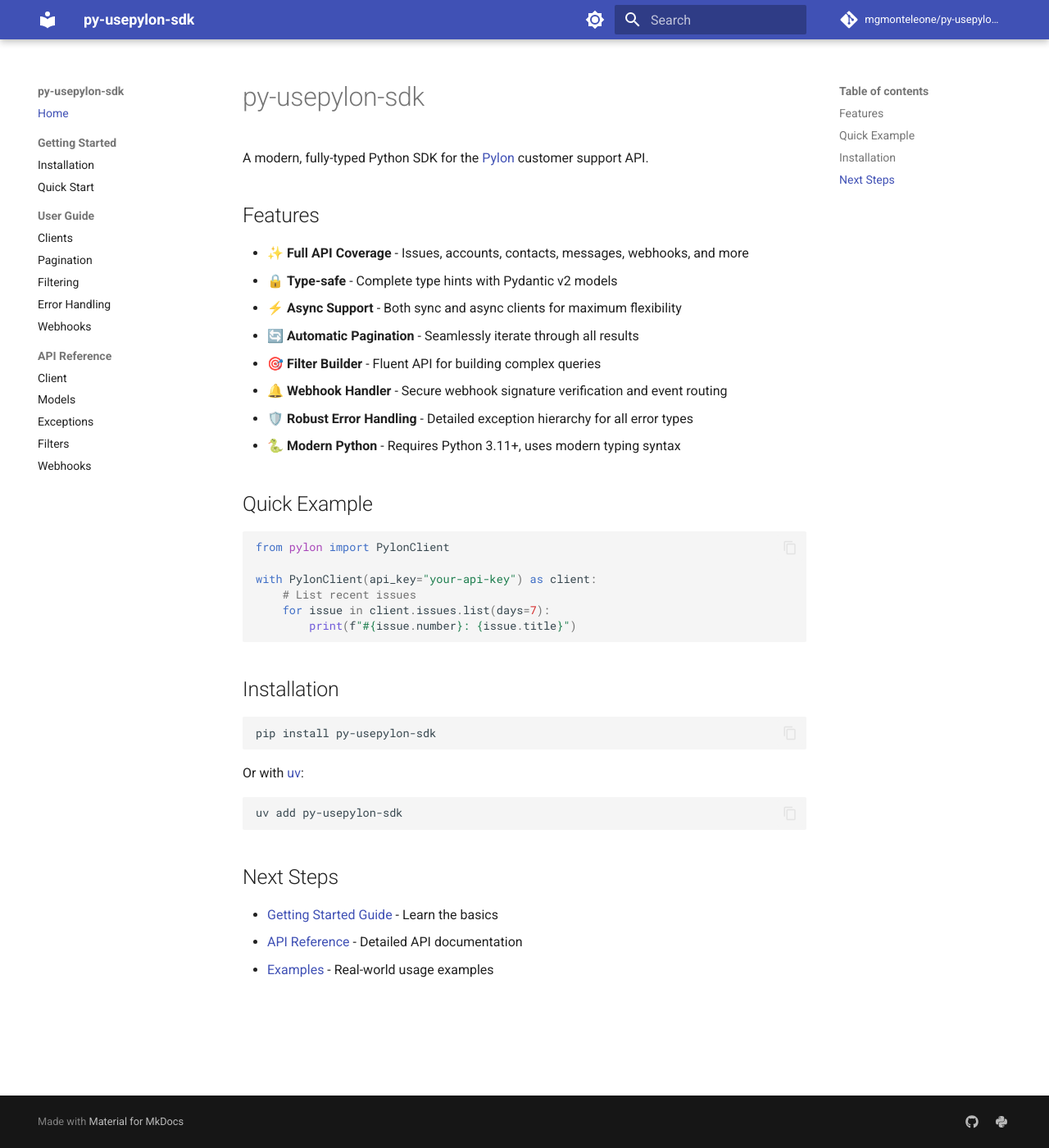
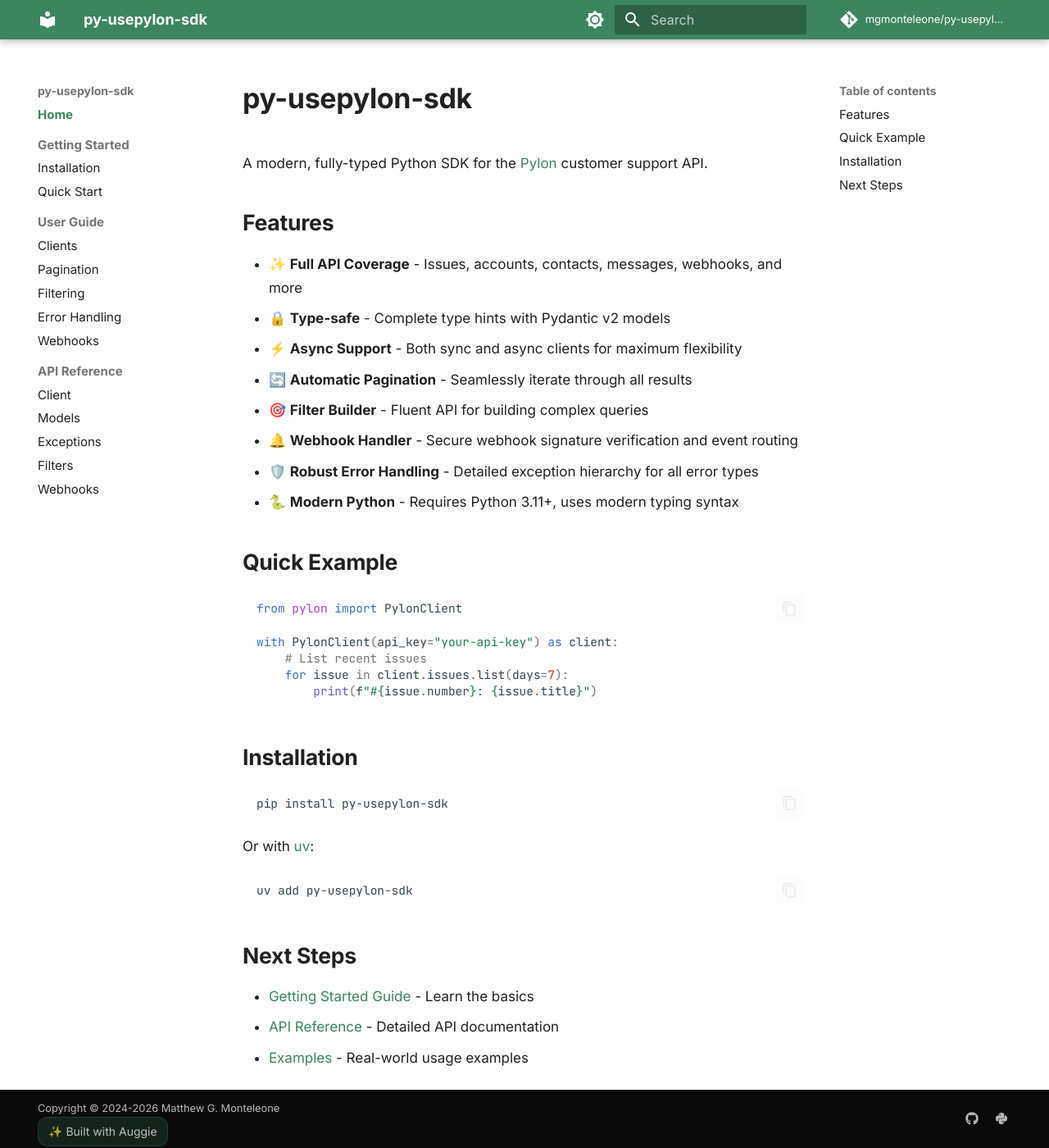
Before and after one commit to mgmonteleone/py-usepylon-sdk, an MkDocs documentation site: the page built from docs/index.md, in a window 1280 px wide and 1400 px high. Shown: the whole window at 82% size. Built offline with MkDocs 1.6.1 and Material for MkDocs 9.7.7, drawn with Linux system fonts in a browser that asks for light colours; comment, search, counter and statistics services are not loaded.

Commit message:
style: update MkDocs theme to match Augment documentation styling
- Change primary color from indigo to teal/green (#3D855E) matching Augment's brand
- Add custom CSS for clean typography and Augment-like aesthetics
- Add 'Built with Auggie' footer link with styled badge
- Add navigation.instant, navigation.tracking, search.suggest/highlight features
- Use Inter font for text and JetBrains Mono for code
- Add 'Built with Auggie' badge to README alongside other badges
- Add Documentation badge linking to GitHub Pages
- Disable default MkDocs generator footer

```diff
--- /dev/null
+++ b/docs/stylesheets/extra.css
@@ -0,0 +1,120 @@
+/* Custom styles to match Augment documentation aesthetics */
+
+/* Primary color override to match Augment's green/teal */
+:root {
+  --md-primary-fg-color: #3D855E;
+  --md-primary-fg-color--light: #4a9e6e;
+  --md-primary-fg-color--dark: #2d6847;
+  --md-accent-fg-color: #3D855E;
+}
+
+[data-md-color-scheme="slate"] {
+  --md-primary-fg-color: #4a9e6e;
+  --md-accent-fg-color: #4a9e6e;
+}
+
+/* Clean typography */
+.md-typeset {
+  font-size: 0.85rem;
+  line-height: 1.7;
+}
+
+.md-typeset h1 {
+  font-weight: 600;
+  color: var(--md-default-fg-color);
+}
+
+.md-typeset h2 {
+  font-weight: 600;
+  margin-top: 1.5em;
+}
+
+/* Code blocks styling */
+.md-typeset code {
+  background-color: rgba(61, 133, 94, 0.1);
+  color: #3D855E;
+  padding: 0.1em 0.4em;
+  border-radius: 4px;
+}
+
+[data-md-color-scheme="slate"] .md-typeset code {
+  background-color: rgba(74, 158, 110, 0.15);
+  color: #4a9e6e;
+}
+
+.md-typeset pre > code {
+  background-color: transparent;
+  color: inherit;
+}
+
+/* Navigation styling */
+.md-nav__link {
+  font-size: 0.75rem;
+}
+
+.md-nav__item--active > .md-nav__link {
+  color: var(--md-primary-fg-color);
+  font-weight: 600;
+}
+
+/* Footer styling */
+.md-footer {
+  background-color: #0a0a0a;
+}
+
+.md-footer-meta {
+  background-color: #0a0a0a;
+}
+
+/* Built with Auggie badge in footer */
+.md-footer-copyright {
+  display: flex;
+  flex-direction: column;
+  align-items: flex-start;
+  gap: 0.5rem;
+}
+
+.built-with-auggie {
+  display: inline-flex;
+  align-items: center;
+  gap: 0.4rem;
+  font-size: 0.7rem;
+  color: rgba(255, 255, 255, 0.7);
+  padding: 0.25rem 0.6rem;
+  background-color: rgba(61, 133, 94, 0.2);
+  border-radius: 12px;
+  border: 1px solid rgba(61, 133, 94, 0.3);
+  text-decoration: none;
+  transition: all 0.2s ease;
+}
+
+.built-with-auggie:hover {
+  background-color: rgba(61, 133, 94, 0.3);
+  color: rgba(255, 255, 255, 0.9);
+}
+
+/* Admonition styling */
+.md-typeset .admonition,
+.md-typeset details {
+  border-radius: 8px;
+  border-left-width: 4px;
+}
+
+/* Cards and feature boxes */
+.md-typeset .grid {
+  gap: 1rem;
+}
+
+/* Table styling */
+.md-typeset table:not([class]) {
+  border-radius: 8px;
+  overflow: hidden;
+}
+
+.md-typeset table:not([class]) th {
+  background-color: rgba(61, 133, 94, 0.1);
+}
+
+[data-md-color-scheme="slate"] .md-typeset table:not([class]) th {
+  background-color: rgba(74, 158, 110, 0.15);
+}
--- a/mkdocs.yml
+++ b/mkdocs.yml
@@ -12,18 +12,26 @@
     - navigation.sections
     - navigation.expand
     - navigation.top
+    - navigation.instant
+    - navigation.tracking
     - content.code.copy
     - content.code.annotate
+    - search.suggest
+    - search.highlight
+    - toc.follow
+  font:
+    text: Inter
+    code: JetBrains Mono
   palette:
     - scheme: default
-      primary: indigo
-      accent: indigo
+      primary: custom
+      accent: custom
       toggle:
         icon: material/brightness-7
         name: Switch to dark mode
     - scheme: slate
-      primary: indigo
-      accent: indigo
+      primary: custom
+      accent: custom
       toggle:
         icon: material/brightness-4
         name: Switch to light mode
@@ -75,8 +83,18 @@
   - tables
 
 extra:
+  generator: false
   social:
     - icon: fontawesome/brands/github
       link: https://github.com/mgmonteleone/py-usepylon-sdk
     - icon: fontawesome/brands/python
       link: https://pypi.org/project/py-usepylon-sdk/
+
+extra_css:
+  - stylesheets/extra.css
+
+copyright: |
+  Copyright &copy; 2024-2026 Matthew G. Monteleone<br>
+  <a href="https://www.augmentcode.com" class="built-with-auggie" target="_blank">
+    ✨ Built with Auggie
+  </a>
```
Also changed, not shown: README.md (+2 -0 lines).
